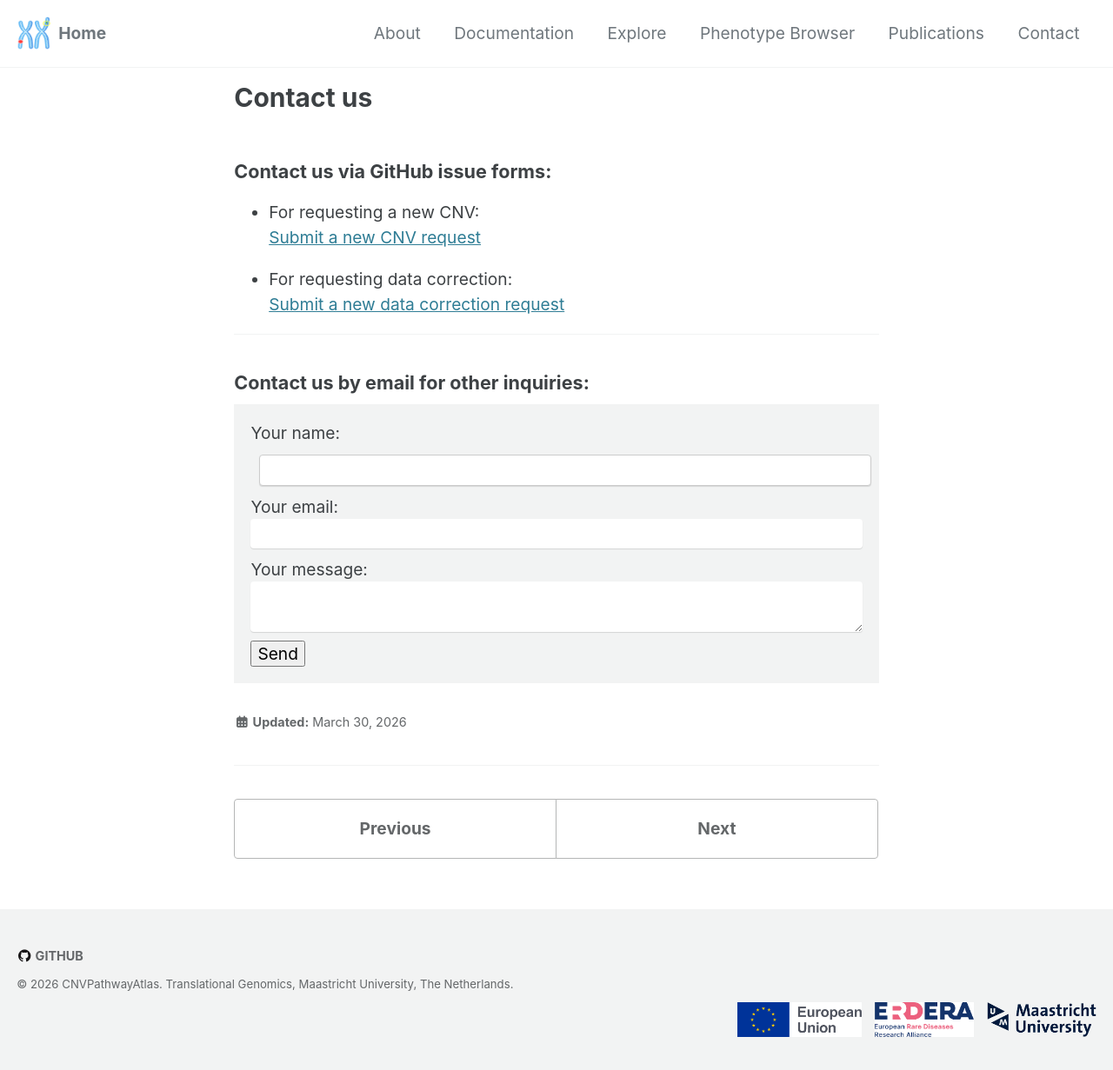
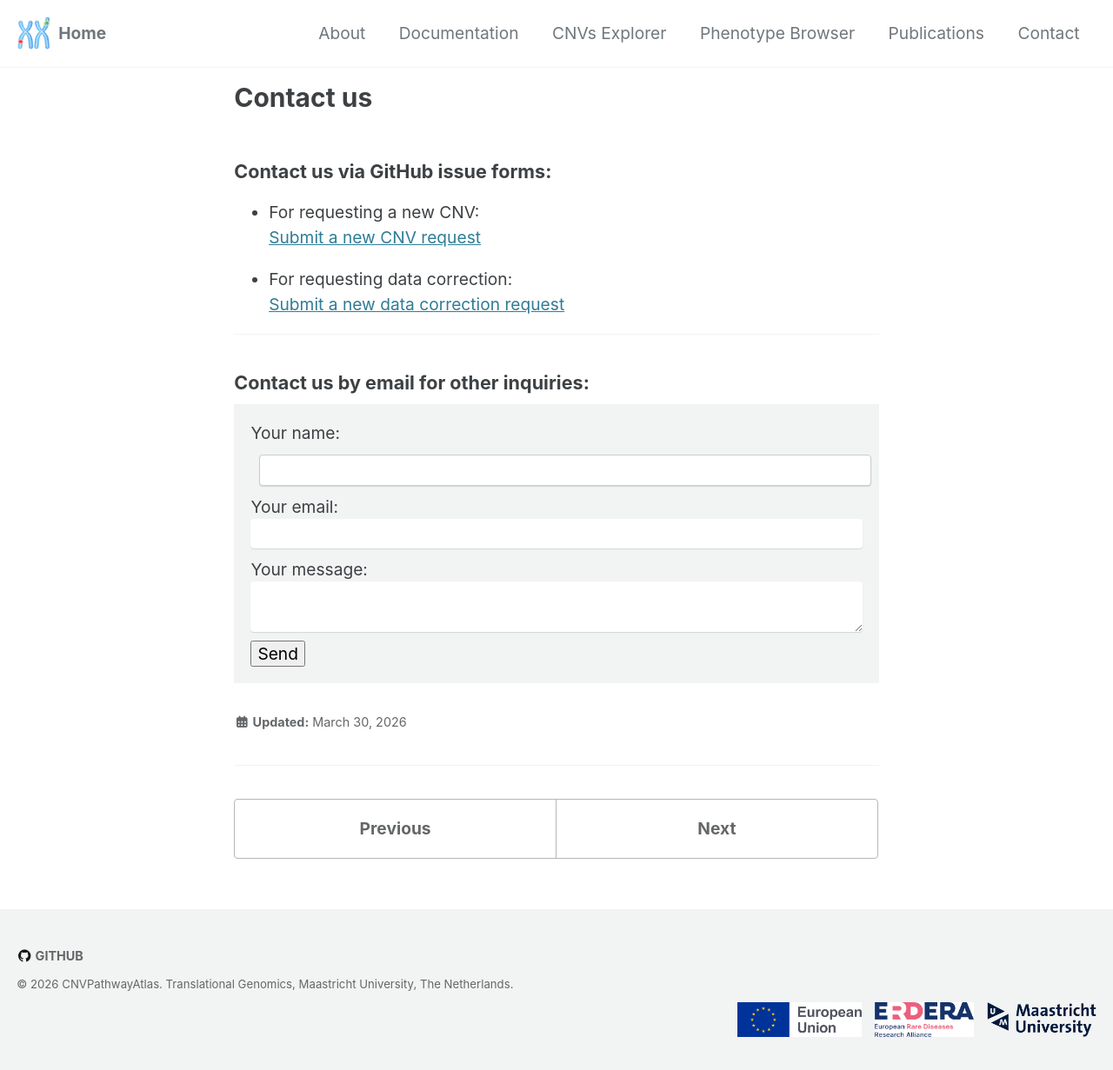
Before and after one commit to CNVPathwayAtlas/cnv-website, a Jekyll site: the page built from _pages/4-contact.md, in a window 1280 px wide. Shown: the whole page at 87% size. Built offline with Jekyll 4.4.1, drawn with Linux system fonts in a browser that asks for light colours; cached includes are drawn as plain includes.

Commit message:
Change tab annotation

```diff
--- a/_data/navigation.yml
+++ b/_data/navigation.yml
@@ -4,7 +4,7 @@ main:
     url: /about/
   - title: "Documentation"
     url: /documentation/
-  - title: "Explore"
+  - title: "CNVs Explorer"
     url: /cnvs-overview/
   - title: "Phenotype Browser"
     url: /phenotype-browser/
```
